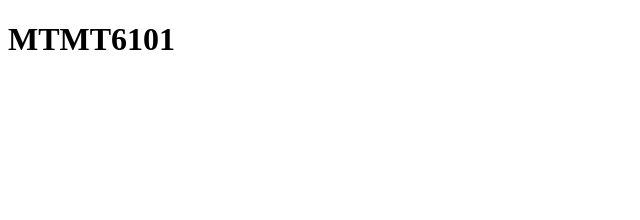
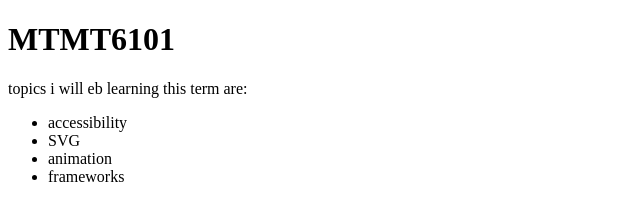
Before and after one commit to fort0387/mtm6201_w26, a plain HTML site: page index.html in a window 1280 px wide. Shown: the whole page, without its empty margins (0-640 px from the left). Drawn offline with Linux system fonts and the light colour scheme.

Commit message:
add topics to index

```diff
--- a/index.html
+++ b/index.html
@@ -10,7 +10,13 @@
         <h1>MTMT6101</h1>
     </header>
     <main>
-
+        <p>topics i will eb learning this term are:</p>
+        <ul>
+            <li>accessibility</li>
+            <li>SVG</li>
+            <li>animation</li>
+            <li>frameworks</li>
+        </ul>
     </main>
 </body>
 </html>
```
